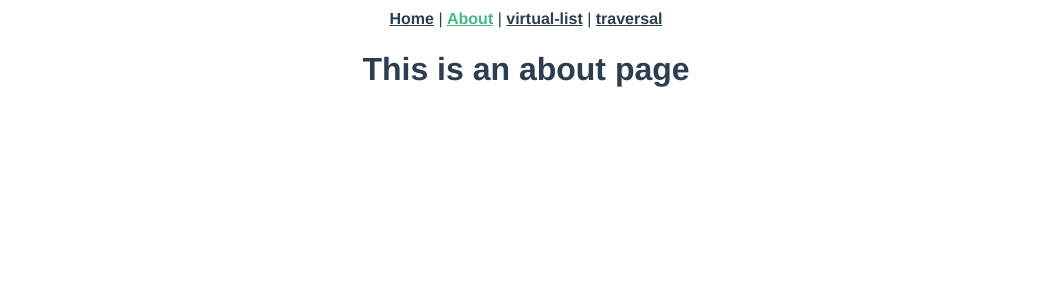
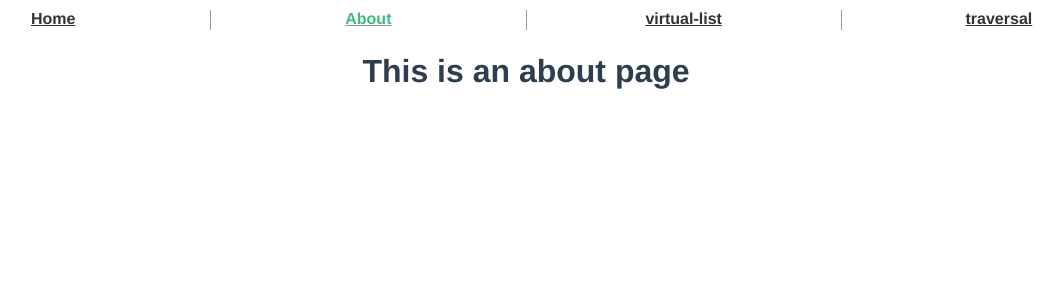
Before and after one commit to ViavaCos/demo-runner-with-vue2, a Vue app: page /about in a window 1280 px wide. Shown: the top 300 px of the page, without its empty margins (114-1177 px from the left). Built offline with nearby package versions, Linux system fonts and the light colour scheme.

Commit message:
feat: 新增导航

```diff
--- a/src/App.vue
+++ b/src/App.vue
@@ -1,16 +1,27 @@
 <template>
   <div id="app">
     <div id="nav">
-      <router-link to="/">Home</router-link> |
-      <router-link to="/about">About</router-link> |
-      <router-link to="/virtual-list">virtual-list</router-link> |
-      <router-link to="/traversal">traversal</router-link>
+      <router-link v-for="route in routes" :key="route.name" :to="route.path">
+        {{ route.name }}
+      </router-link>
     </div>
     <router-view/>
   </div>
 </template>
 
-<style>
+<script>
+import router from './router'
+export default {
+  name: 'APP',
+  data(){
+    return {
+      routes: router.options.routes || []
+    }
+  }
+}
+</script>
+
+<style lang="less" scoped>
 #app {
   font-family: Avenir, Helvetica, Arial, sans-serif;
   -webkit-font-smoothing: antialiased;
@@ -20,12 +31,24 @@
 }
 
 #nav {
+  display: flex;
+  flex-wrap: nowrap;
   padding: 2px;
+  height: 20px;
+  word-break: keep-all;
+  overflow-x: auto;
+  overflow-y: hidden;
 }
 
 #nav a {
+  flex: 1;
+  width: fit-content;
+  padding: 0 2px;
   font-weight: bold;
-  color: #2c3e50;
+  color: #333333;
+  &:nth-child(n+2){
+    border-left: 1px solid #999;
+  }
 }
 
 #nav a.router-link-exact-active {
```
